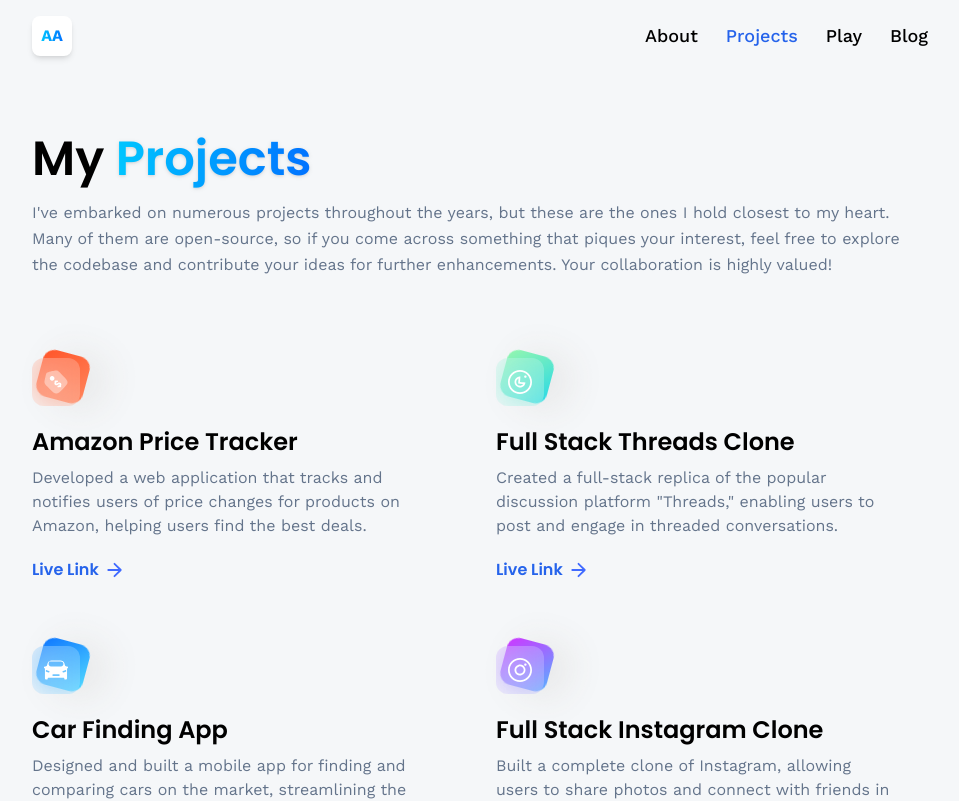
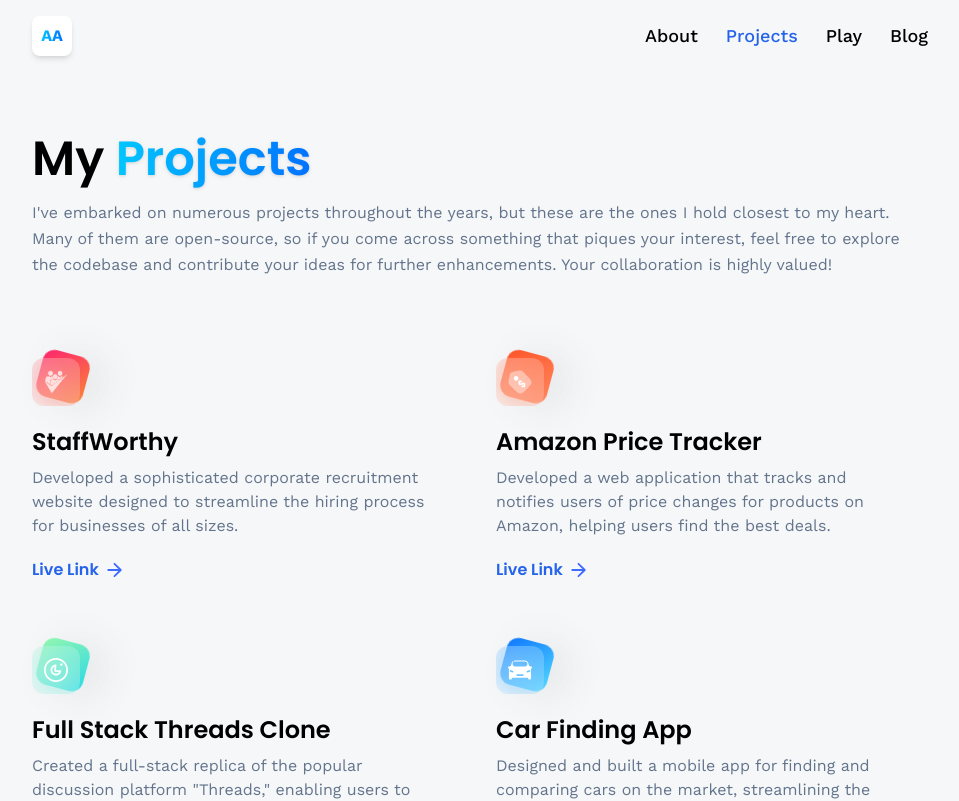
Before and after one commit to ahmedamirabbas/3D-Portfolio, a React (Vite) app: page /projects in a window 1280 px wide. Shown: the top 801 px of the page, without its empty margins (160-1119 px from the left). Built offline with nearby package versions, Linux system fonts and the light colour scheme.

Commit message:
added staffworthy and updated amazon tracker link

```diff
--- a/src/assets/images/index.js
+++ b/src/assets/images/index.js
@@ -3,5 +3,6 @@ import frontend from './frontend.png';
 import gamedev from './gamedev.png';
 import tech from './tech.png';
 import logo from './logo.svg';
+import sw from './sw.png';
 
-export { hero, frontend, gamedev, tech, logo };
+export { hero, frontend, gamedev, tech, logo, sw };
--- a/src/constants/index.js
+++ b/src/constants/index.js
@@ -1,4 +1,4 @@
-import { frontend, gamedev, tech } from '../assets/images';
+import { frontend, gamedev, tech, sw } from '../assets/images';
 import {
   car,
   contact,
@@ -171,12 +171,20 @@ export const socialLinks = [
 
 export const projects = [
   {
+    iconUrl: sw,
+    theme: 'btn-back-orange',
+    name: 'StaffWorthy',
+    description:
+      'Developed a sophisticated corporate recruitment website designed to streamline the hiring process for businesses of all sizes.',
+    link: 'https://staffworthy.com',
+  },
+  {
     iconUrl: pricewise,
     theme: 'btn-back-red',
     name: 'Amazon Price Tracker',
     description:
       'Developed a web application that tracks and notifies users of price changes for products on Amazon, helping users find the best deals.',
-    link: 'https://amazon-scraper-eight.vercel.app/',
+    link: 'https://rapidapi.com/ahmedamirabbas/api/amir-amazon-data-scraper',
   },
   {
     iconUrl: threads,
```
Also changed, not shown: src/assets/images/sw.png (added).
